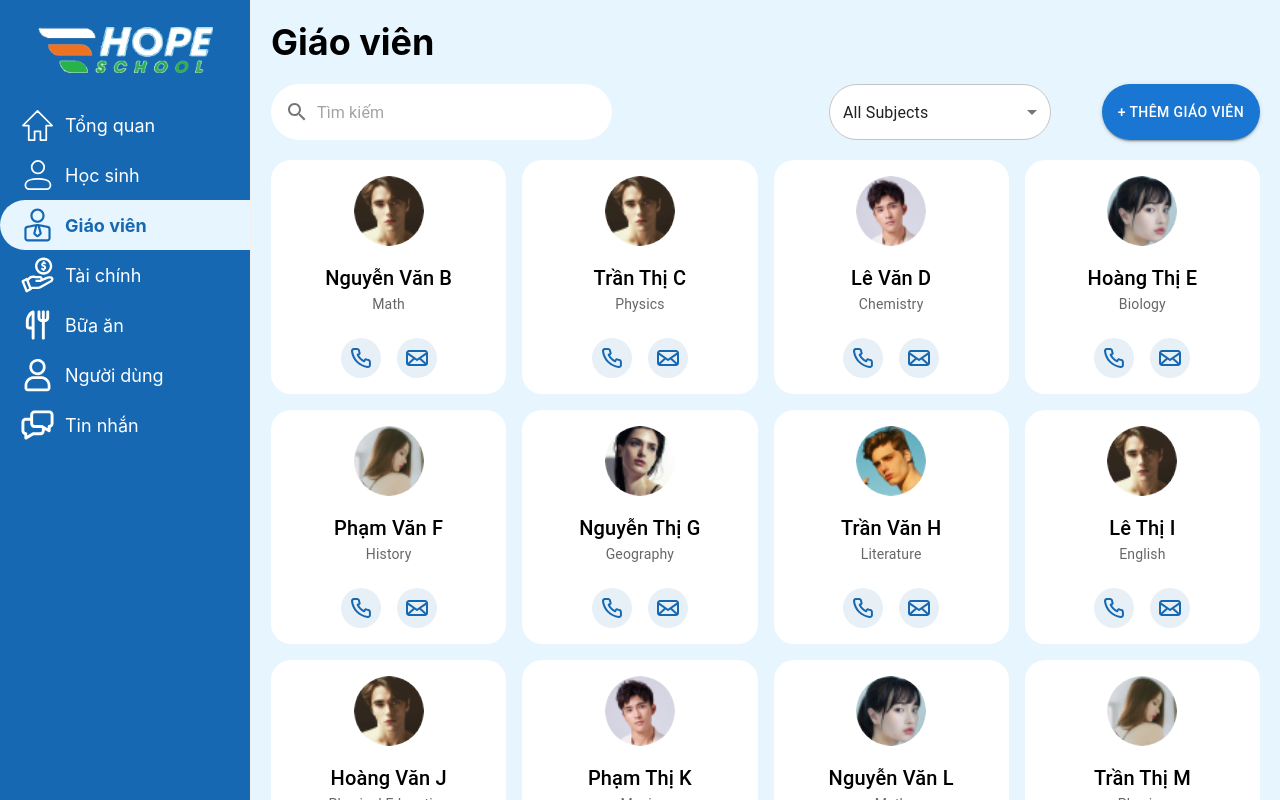
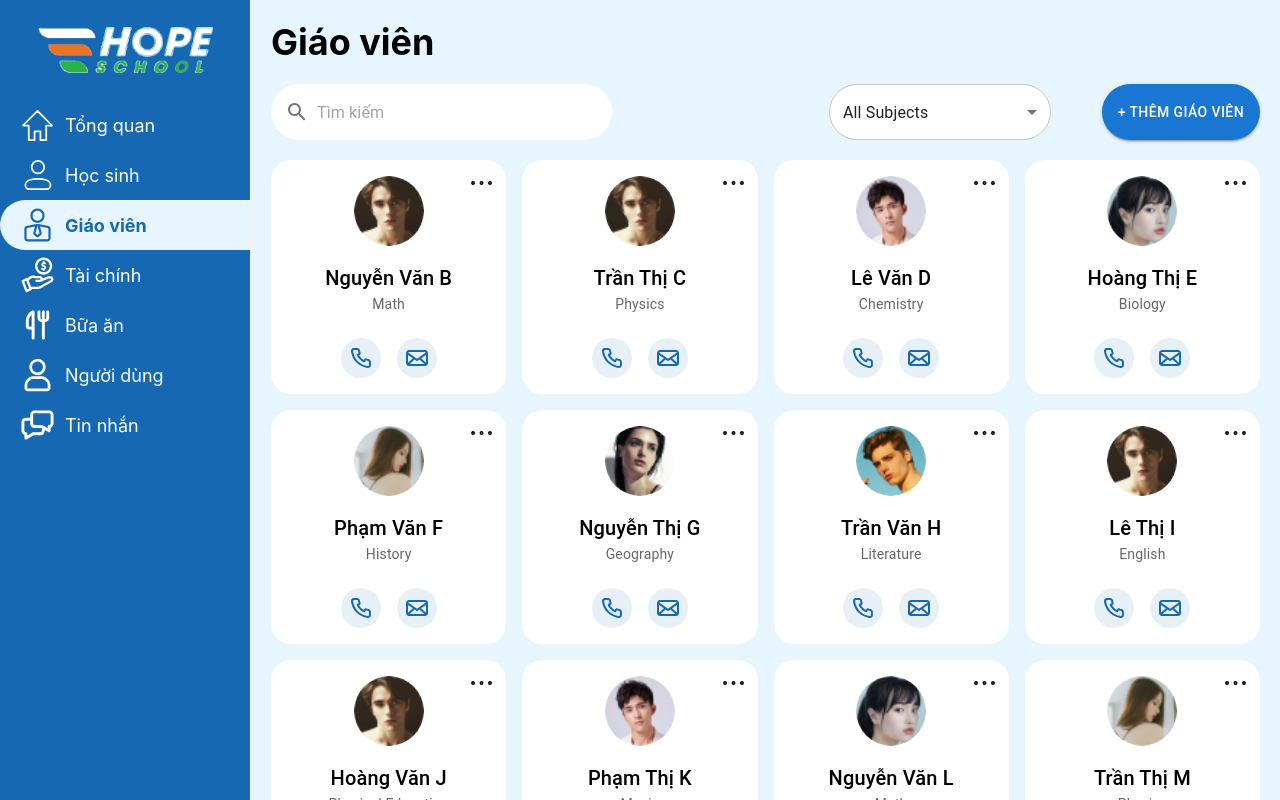
Before and after one commit to TalJa1/web-huybao, a React (Create React App) app: page /teachers in a window 1280 px wide. Built offline with nearby package versions, Linux system fonts and the light colour scheme.

Commit message:
Add three dots icon to TeacherPage and adjust layout for improved UI

```diff
--- a/src/views/TeacherPage.tsx
+++ b/src/views/TeacherPage.tsx
@@ -15,7 +15,7 @@ import SearchIcon from "@mui/icons-material/Search";
 import TopLayout from "../components/TopLayout";
 import Grid from "@mui/material/Grid2";
 import { TeacherList } from "../services/renderData";
-import { phoneIcon, mailIcon } from "../assets/iconSVG";
+import { phoneIcon, mailIcon, threeDotsIcon } from "../assets/iconSVG";
 
 const TeacherPage = () => {
   return (
@@ -167,9 +167,19 @@ const Main: React.FC = () => {
               backgroundColor: "white",
               borderRadius: "20px",
               paddingY: 2,
+              position: "relative",
             }}
             key={teacher.name}
           >
+            <Box
+              sx={{
+                position: "absolute",
+                top: 8,
+                right: 10,
+              }}
+            >
+              {threeDotsIcon({})}
+            </Box>
             <Avatar
               src={teacher.img}
               alt={teacher.name}
@@ -188,7 +198,12 @@ const Main: React.FC = () => {
               {teacher.subject}
             </Typography>
             <Box
-              sx={{ display: "flex", justifyContent: "center", columnGap: 2 , marginTop: 3}}
+              sx={{
+                display: "flex",
+                justifyContent: "center",
+                columnGap: 2,
+                marginTop: 3,
+              }}
             >
               {phoneIcon({})} {mailIcon({})}
             </Box>
@@ -197,6 +212,7 @@ const Main: React.FC = () => {
       </Grid>
       <Box display="flex" justifyContent="center" sx={{ marginTop: 2 }}>
         <Pagination
+          color="primary"
           count={Math.ceil(filteredTeachers.length / teachersPerPage)}
           page={currentPage}
           onChange={handlePageChange}
```
